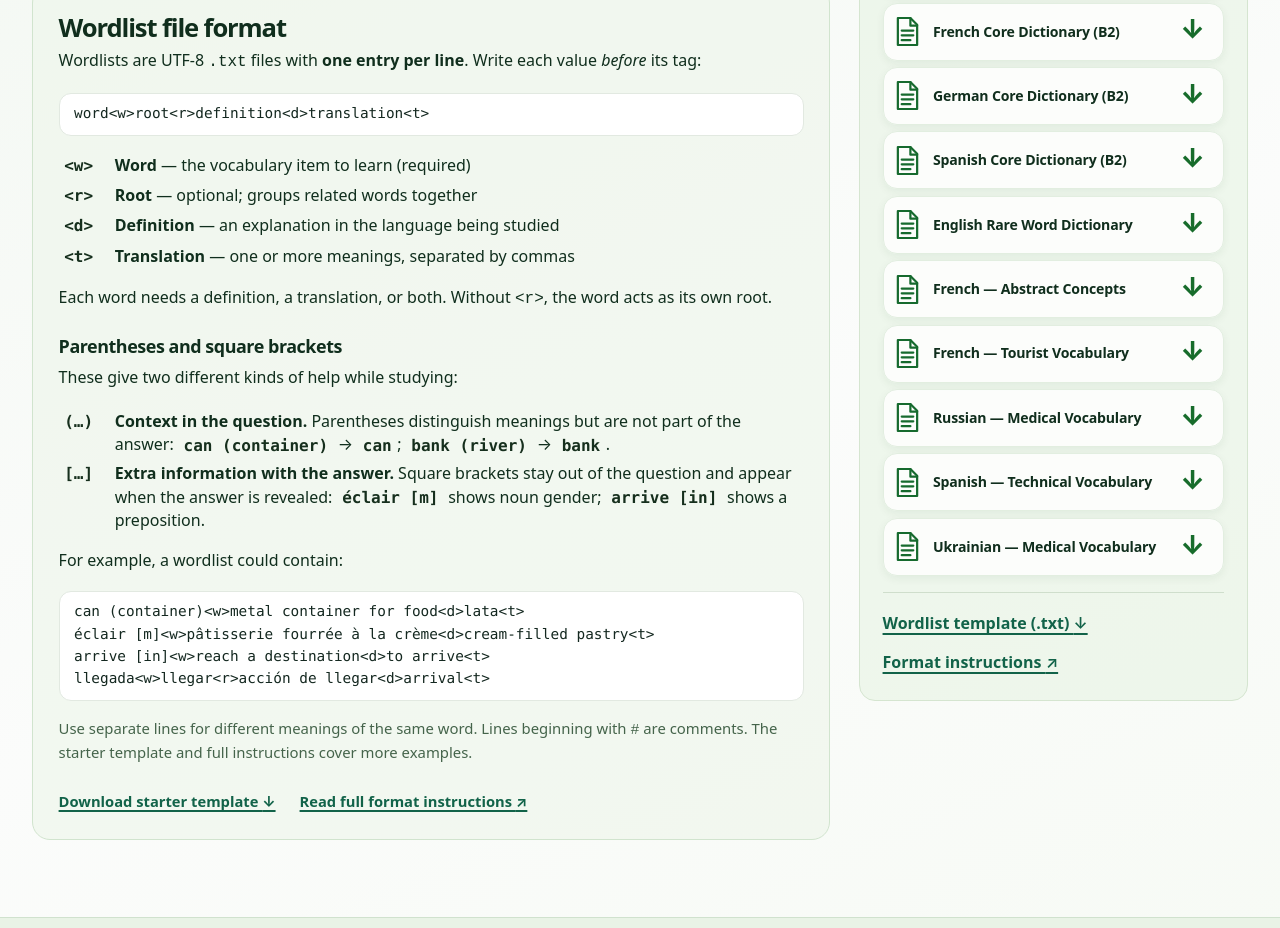
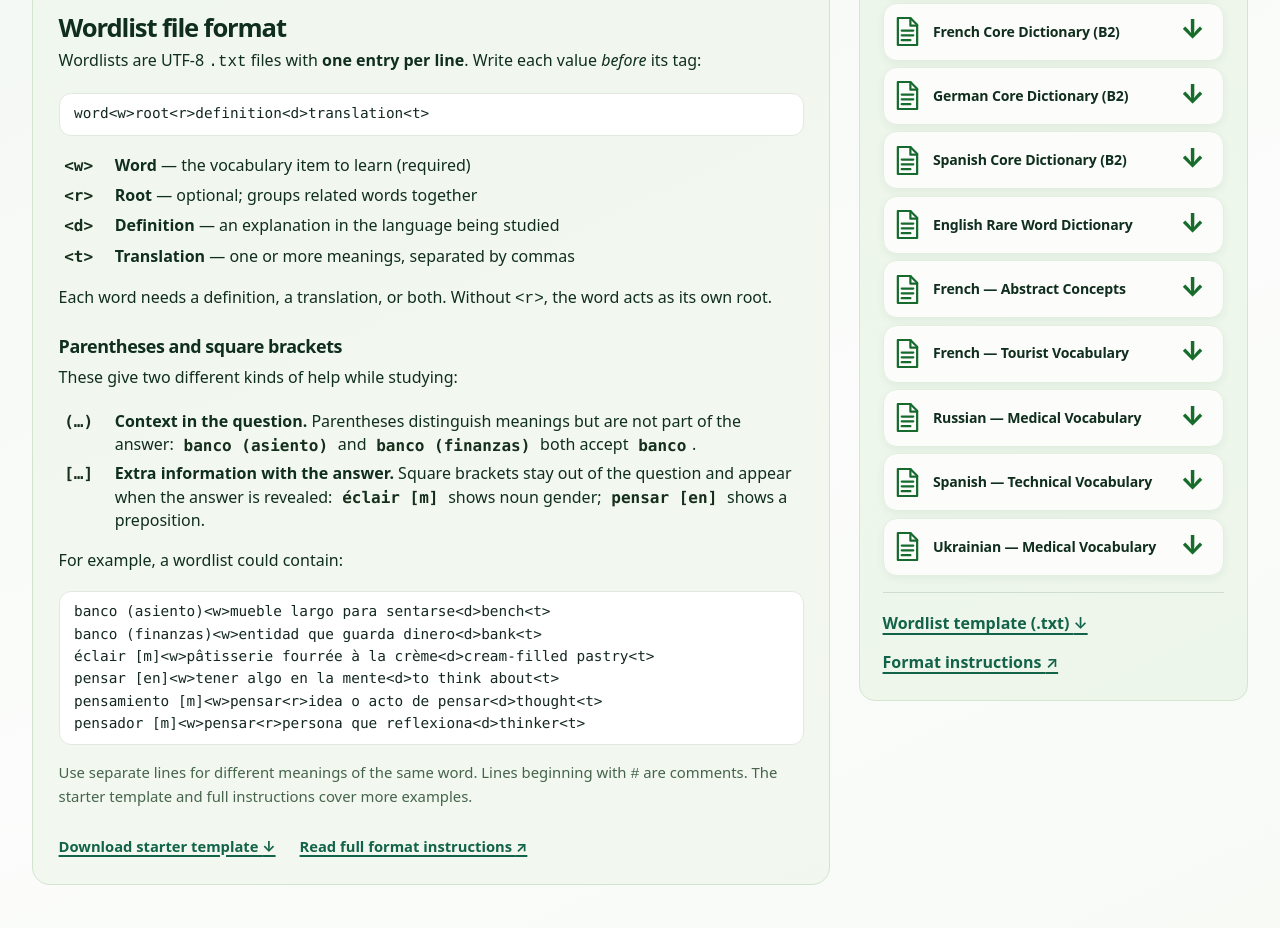
Before and after one commit to VekaraCodes/vekaracodes.github.io, a plain HTML site: page lexicontritrainer/wordlists/index.html in a window 1280 px wide. Shown: the part 445-1373 px from the top of the page. Drawn offline with Linux system fonts and the light colour scheme.

Commit message:
Add files via upload

```diff
--- a/lexicontritrainer/wordlists/index.html
+++ b/lexicontritrainer/wordlists/index.html
@@ -62,14 +62,16 @@
 <h3>Parentheses and square brackets</h3>
 <p>These give two different kinds of help while studying:</p>
 <ul class="wl-tag-list">
-<li><code>(…)</code><span><strong>Context in the question.</strong> Parentheses distinguish meanings but are not part of the answer: <code>can (container)</code> → <code>can</code>; <code>bank (river)</code> → <code>bank</code>.</span></li>
-<li><code>[…]</code><span><strong>Extra information with the answer.</strong> Square brackets stay out of the question and appear when the answer is revealed: <code>éclair [m]</code> shows noun gender; <code>arrive [in]</code> shows a preposition.</span></li>
+<li><code>(…)</code><span><strong>Context in the question.</strong> Parentheses distinguish meanings but are not part of the answer: <code>banco (asiento)</code> and <code>banco (finanzas)</code> both accept <code>banco</code>.</span></li>
+<li><code>[…]</code><span><strong>Extra information with the answer.</strong> Square brackets stay out of the question and appear when the answer is revealed: <code>éclair [m]</code> shows noun gender; <code>pensar [en]</code> shows a preposition.</span></li>
 </ul>
 <p>For example, a wordlist could contain:</p>
-<pre class="wl-code"><code>can (container)&lt;w&gt;metal container for food&lt;d&gt;lata&lt;t&gt;
+<pre class="wl-code"><code>banco (asiento)&lt;w&gt;mueble largo para sentarse&lt;d&gt;bench&lt;t&gt;
+banco (finanzas)&lt;w&gt;entidad que guarda dinero&lt;d&gt;bank&lt;t&gt;
 éclair [m]&lt;w&gt;pâtisserie fourrée à la crème&lt;d&gt;cream-filled pastry&lt;t&gt;
-arrive [in]&lt;w&gt;reach a destination&lt;d&gt;to arrive&lt;t&gt;
-llegada&lt;w&gt;llegar&lt;r&gt;acción de llegar&lt;d&gt;arrival&lt;t&gt;</code></pre>
+pensar [en]&lt;w&gt;tener algo en la mente&lt;d&gt;to think about&lt;t&gt;
+pensamiento [m]&lt;w&gt;pensar&lt;r&gt;idea o acto de pensar&lt;d&gt;thought&lt;t&gt;
+pensador [m]&lt;w&gt;pensar&lt;r&gt;persona que reflexiona&lt;d&gt;thinker&lt;t&gt;</code></pre>
 <p class="wl-small">Use separate lines for different meanings of the same word. Lines beginning with <code>#</code> are comments. The starter template and full instructions cover more examples.</p>
 <div class="wl-resource-links">
 <a download="" href="wordlist-template.txt">Download starter template <span aria-hidden="true">↓</span></a>
```
